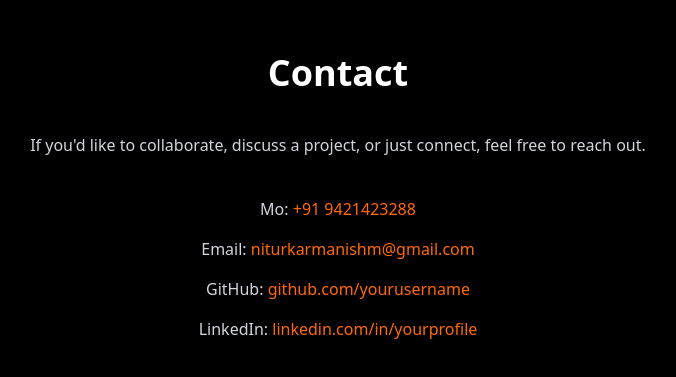
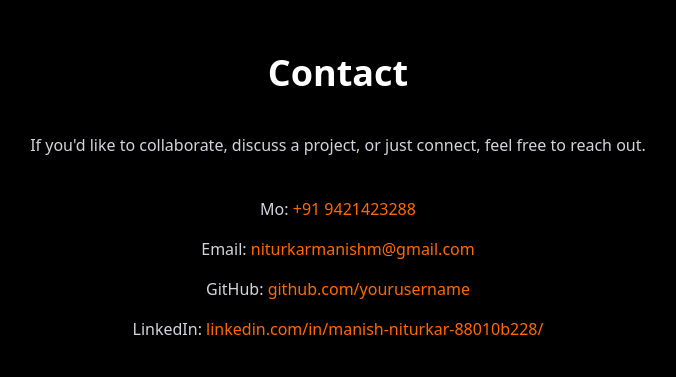
Before and after one commit to ZhenNeo/ShadowPort, a Next.js app in the folder shadowport/: page / in a window 1280 px wide. Shown: the part 2427-2804 px from the top of the page, without its empty margins (302-978 px from the left). Built offline with nearby package versions, Linux system fonts and the light colour scheme.

Commit message:
added contact details

```diff
--- a/shadowport/app/contact/page.tsx
+++ b/shadowport/app/contact/page.tsx
@@ -26,7 +26,7 @@ export default function Contact() {
           </p>
 
           <p>
-            LinkedIn: <span className="text-orange-500">linkedin.com/in/yourprofile</span>
+            LinkedIn: <span className="text-orange-500">linkedin.com/in/manish-niturkar-88010b228/</span>
           </p>
 
         </div>
```
